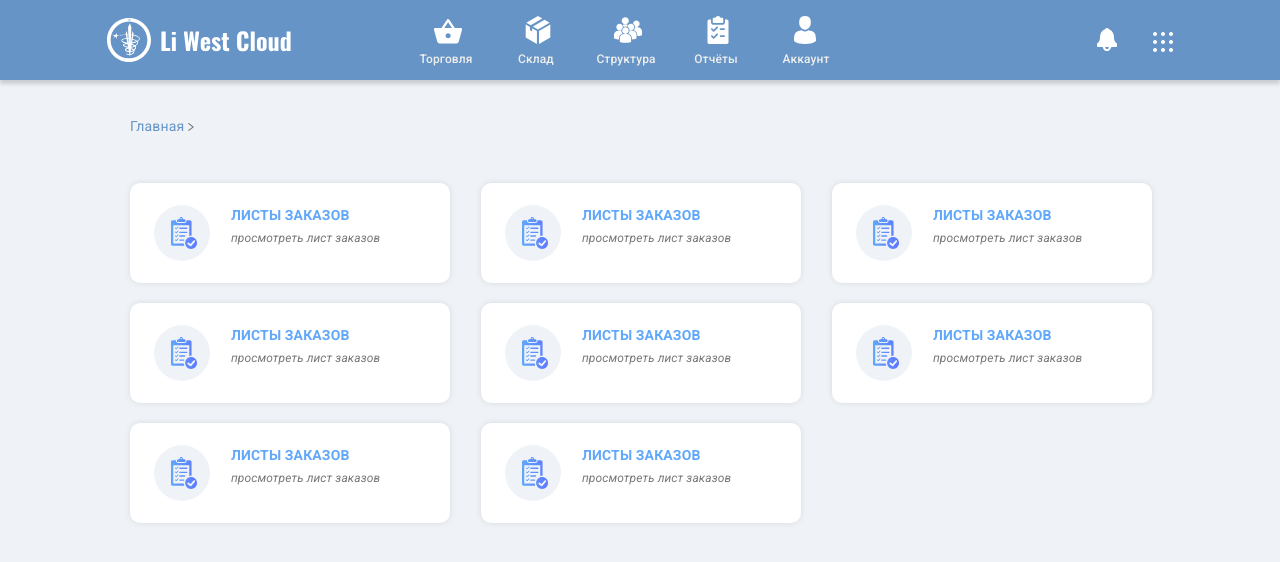
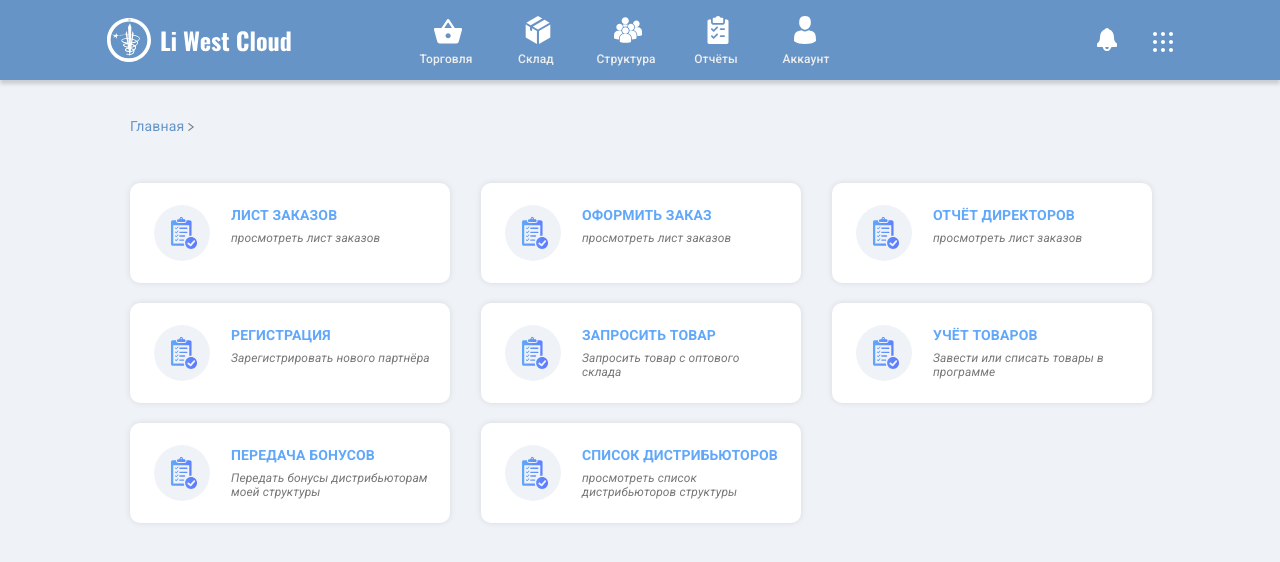
Before and after one commit to NSmolyakov/LWCloud, a React (Create React App) app: page / in a window 1280 px wide. Shown: the top 562 px of the page. Built offline with nearby package versions, Linux system fonts and the light colour scheme.

Commit message:
add props for CardGrid

```diff
--- a/src/components/Cards/Card.css
+++ b/src/components/Cards/Card.css
@@ -29,11 +29,11 @@
 }
 
 .CardDiscription{
-    font-family: Roboto;
     font-style: italic;
     font-size: 12px;
     line-height: 14px;
     letter-spacing: 0.01em;
+    max-width: 200px;
 
     color: #777777;
 
--- a/src/components/Cards/Card.jsx
+++ b/src/components/Cards/Card.jsx
@@ -4,14 +4,14 @@ import ListZakazov from '../../assets/img/Cards/ListZakazov.svg'
 import './Card.css'
 
 
-function Card(){
+function Card(props){
     return(
     <a href='/indev'>
     <div className='Card'>
         <img src={Ellipse} className='Ellipse' alt='Ellipse'></img>
         <img src={ListZakazov} className='ListZakazov' alt='ListZakazov'></img>
-        <p className='CardTitle link'>Листы заказов</p>
-        <p className='CardDiscription'>просмотреть лист заказов </p>
+        <p className='CardTitle link'> {props.name}</p>
+        <p className='CardDiscription'> {props.discription} </p>
     </div>
     </a>)
 }
--- a/src/components/Cards/CardGrid.jsx
+++ b/src/components/Cards/CardGrid.jsx
@@ -2,17 +2,17 @@ import React from 'react'
 import Card from './Card'
 import './CardGrid.css'
 
-function CardGrid(){
+function CardGrid(props){
     return(
     <div className='CardGrid'>
-        <Card />
-        <Card />
-        <Card />
-        <Card />
-        <Card />
-        <Card />
-        <Card />
-        <Card />
+        <Card name='Лист Заказов' discription ='просмотреть лист заказов'/>
+        <Card name='Оформить  заказ'  discription ='просмотреть лист заказов'/>
+        <Card name='Отчёт директоров'  discription ='просмотреть лист заказов'/>
+        <Card name='Регистрация' discription ='Зарегистрировать нового партнёра'/>
+        <Card name='Запросить товар'  discription ='Запросить товар с оптового склада'/>
+        <Card name='Учёт товаров' discription ='Завести или списать товары в программе'/>
+        <Card name='Передача бонусов' discription ='Передать бонусы дистрибьюторам моей структуры'/>
+        <Card name='Список дистрибьюторов' discription ='просмотреть список дистрибьюторов структуры'/>
     </div>
     )
 }
```
